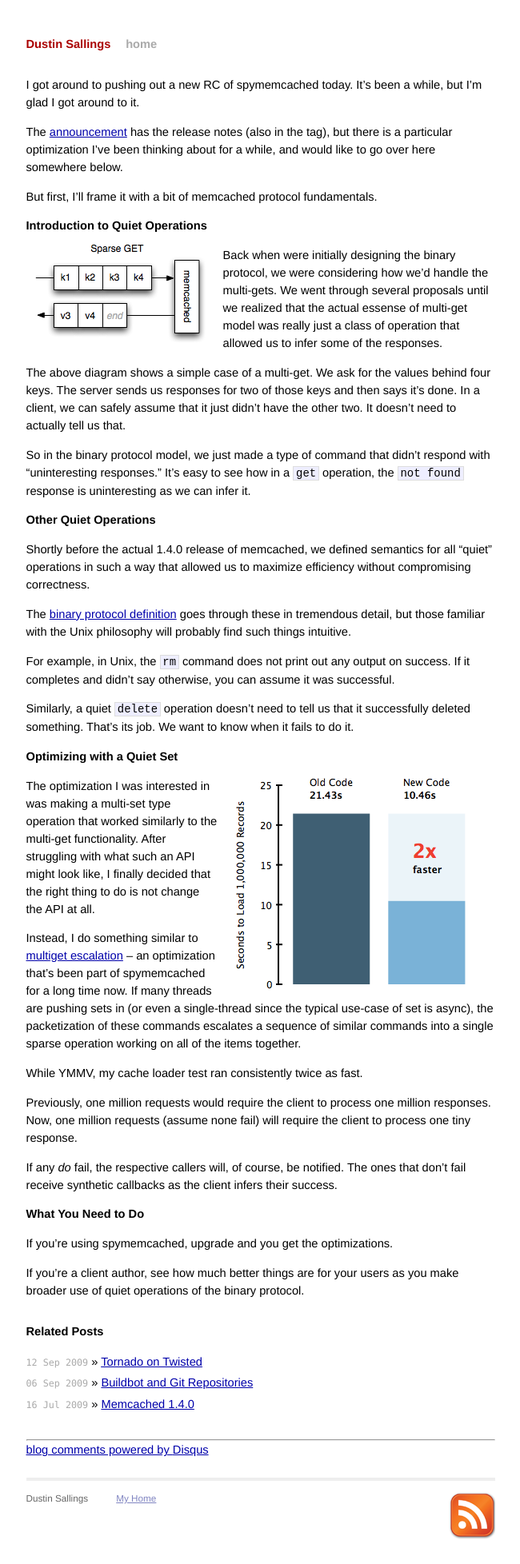
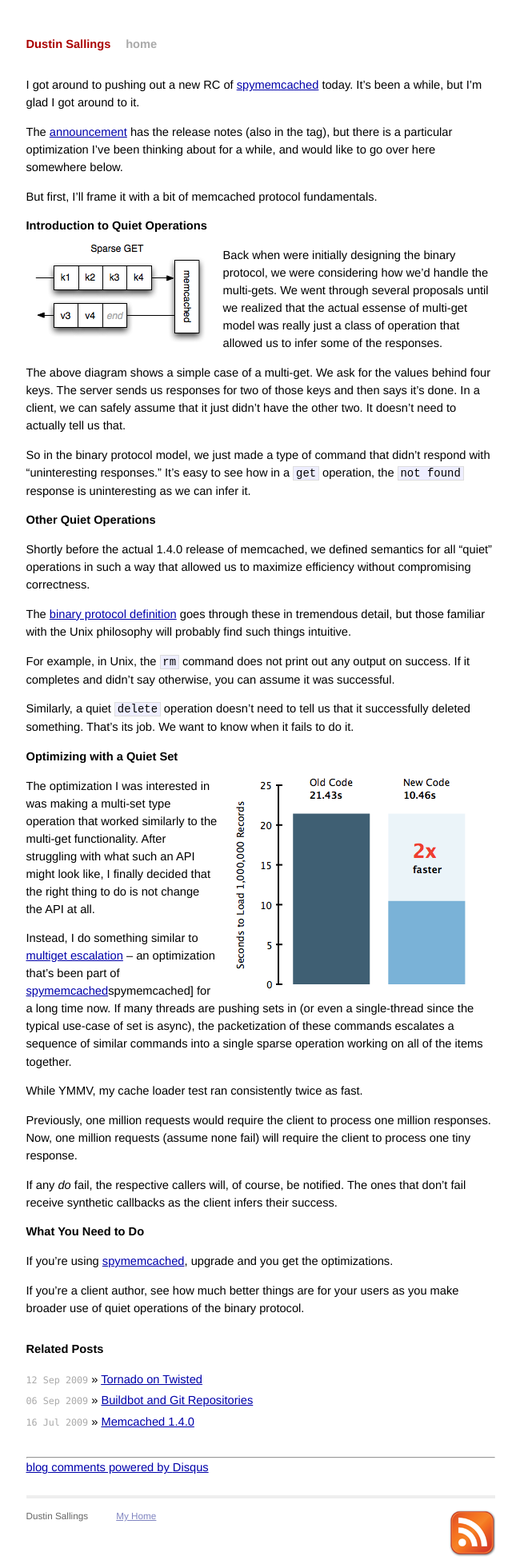
Before and after one commit to dustin/dustin.sallings.org, a Jekyll site: the page built from _posts/2009-09-23-spymemcached-optimizations.markdown, in a window 1280 px wide. Shown: the whole page at 80% size, without its empty margins (314-964 px from the left). Built offline with Jekyll 4.4.1, drawn with Linux system fonts in a browser that asks for light colours; Markdown is read by kramdown in place of the engine named in the settings; comment, search, counter and statistics services are not loaded; before the commit the page ends 1933 px from its top, so only the background shows below that.

Commit message:
Link to spymemcached

```diff
--- a/_posts/2009-09-23-spymemcached-optimizations.markdown
+++ b/_posts/2009-09-23-spymemcached-optimizations.markdown
@@ -3,8 +3,8 @@
 title: spymemcached Optimizations
 ---
 
-I got around to pushing out a new RC of spymemcached today.  It's been
-a while, but I'm glad I got around to it.
+I got around to pushing out a new RC of [spymemcached][spymemcached]
+today.  It's been a while, but I'm glad I got around to it.
 
 The [announcement][announcement] has the release notes (also in the
 tag), but there is a particular optimization I've been thinking about
@@ -65,11 +65,12 @@
 that the right thing to do is not change the API at all.
 
 Instead, I do something similar to [multiget escalation][escalation]
--- an optimization that's been part of spymemcached for a long time
-now.  If many threads are pushing sets in (or even a single-thread
-since the typical use-case of set is async), the packetization of
-these commands escalates a sequence of similar commands into a single
-sparse operation working on all of the items together.
+-- an optimization that's been part of [spymemcached]spymemcached] for
+a long time now.  If many threads are pushing sets in (or even a
+single-thread since the typical use-case of set is async), the
+packetization of these commands escalates a sequence of similar
+commands into a single sparse operation working on all of the items
+together.
 
 While YMMV, my cache loader test ran consistently twice as fast.
 
@@ -83,7 +84,8 @@
 
 ## What You Need to Do
 
-If you're using spymemcached, upgrade and you get the optimizations.
+If you're using [spymemcached][spymemcached], upgrade and you get the
+optimizations.
 
 If you're a client author, see how much better things are for your
 users as you make broader use of quiet operations of the binary
@@ -92,3 +94,4 @@
 [announcement]: http://groups.google.com/group/spymemcached/browse_thread/thread/9d93e5658e813c29
 [protocol]: http://code.google.com/p/memcached/wiki/MemcacheBinaryProtocol
 [escalation]: http://code.google.com/p/spymemcached/wiki/Optimizations
+[spymemcached]: http://code.google.com/p/spymemcached/
```
